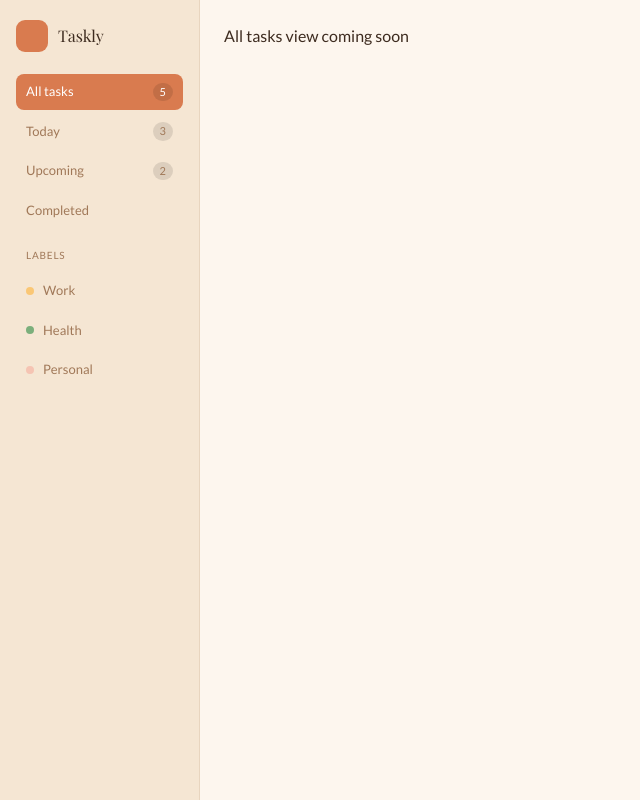
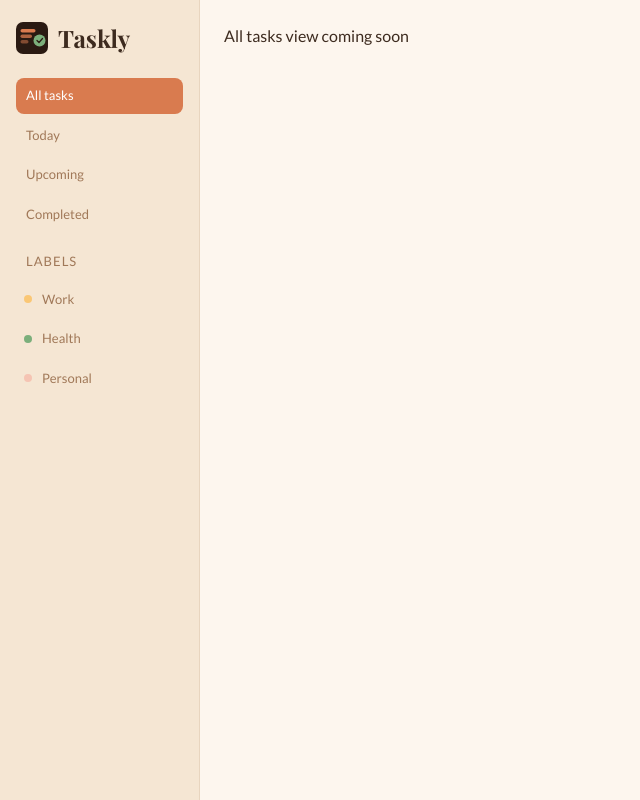
Before and after one commit to MahmudaJahan99/Taskly---Done-Feels-Good, a React (Vite) app: page / in a window 1280 px wide. Shown: the whole page, without its empty margins (0-640 px from the left). Built offline with nearby package versions, Linux system fonts and the light colour scheme; a web font is replaced by a local one.

Commit message:
sidebar styled

```diff
--- a/src/compnents/Sidebar/Sidebar.jsx
+++ b/src/compnents/Sidebar/Sidebar.jsx
@@ -1,9 +1,10 @@
-import { NavLink } from 'react-router-dom'
+import { Link, NavLink } from 'react-router-dom'
+import icon from '/taskly-favicon.svg'
 
 const navItems = [
-  { to: '/', label: 'All tasks', count: 5 },
-  { to: '/today', label: 'Today', count: 3 },
-  { to: '/upcoming', label: 'Upcoming', count: 2 },
+  { to: '/', label: 'All tasks', count: 0 },
+  { to: '/today', label: 'Today', count: 0 },
+  { to: '/upcoming', label: 'Upcoming', count: 0 },
   { to: '/done', label: 'Completed' },
 ]
 
@@ -15,49 +16,39 @@ const labels = [
 
 export default function Sidebar() {
   return (
-    <aside style={{
-      width: '200px', background: 'var(--color-surface)',
-      borderRight: '0.5px solid var(--color-border)',
-      padding: '20px 16px', display: 'flex',
-      flexDirection: 'column', gap: '4px'
-    }}>
-
+    <aside className='w-50 flex flex-col gap-1'>
       {/* Logo */}
-      <div style={{ display: 'flex', alignItems: 'center', gap: '10px', marginBottom: '18px' }}>
-        <div style={{ width: 32, height: 32, background: 'var(--color-primary)', borderRadius: 9, display: 'flex', alignItems: 'center', justifyContent: 'center' }}>
-          {/* inline svg logo mark */}
+      <Link to={"/"} href='#' className='flex items-center gap-2.5 mb-4.5'>
+        <div className='w-8 h-8 flex items-center justify-center'>
+          <img src={icon} alt="Taskly Logo" />
         </div>
-        <span style={{ fontFamily: 'var(--font-display)', fontSize: 16, color: 'var(--color-text)' }}>Taskly</span>
-      </div>
+        <span className='logo'>Taskly</span>
+      </Link>
 
       {/* Nav links */}
       {navItems.map(item => (
         <NavLink
           key={item.to}
           to={item.to}
-          end={item.to === '/'}   /* 'end' prevents '/' matching all routes */
-          style={({ isActive }) => ({
-            display: 'flex', alignItems: 'center', gap: 9,
-            padding: '8px 10px', borderRadius: 8, fontSize: 13,
-            textDecoration: 'none',
-            background: isActive ? 'var(--color-primary)' : 'transparent',
-            color: isActive ? '#fff' : 'var(--color-muted)',
-          })}
+          end={item.to === '/'}
+          className={({ isActive }) =>
+            `sidebar-navlink ${isActive ? 'active' : ''}`
+          }
         >
           {item.label}
-          {item.count && (
-            <span style={{ marginLeft: 'auto', fontSize: 11, background: 'rgba(0,0,0,0.1)', borderRadius: 10, padding: '1px 7px' }}>
+          {item.count ? (
+            <span className="nav-count">
               {item.count}
             </span>
-          )}
+          ) : ""}
         </NavLink>
       ))}
 
       {/* Labels section */}
-      <p style={{ fontSize: 10, textTransform: 'uppercase', letterSpacing: '0.08em', color: 'var(--color-muted)', margin: '16px 0 6px 10px' }}>Labels</p>
+      <p className='uppercase tracking-[0.08em] mt-4 mb-1.5 ml-2.5' style={{ color: 'var(--color-muted)' }}>Labels</p>
       {labels.map(label => (
-        <button key={label.name} style={{ display: 'flex', alignItems: 'center', gap: 9, padding: '8px 10px', borderRadius: 8, fontSize: 13, background: 'none', border: 'none', cursor: 'pointer', color: 'var(--color-muted)' }}>
-          <div style={{ width: 8, height: 8, borderRadius: '50%', background: label.color }} />
+        <button key={label.name} className='flex items-center gap-2.5 p-2 rounded-lg cursor-pointer'>
+          <div className='w-2 h-2 rounded-full' style={{ background: label.color }} />
           {label.name}
         </button>
       ))}
--- a/src/index.css
+++ b/src/index.css
@@ -20,3 +20,42 @@ body {
     background: var(--color-bg);
     color: var(--color-text);
 }
+
+/* GLOBAL STYLE CLASSES */
+.logo {
+    font-size: 1.5rem;
+    font-family: var(--font-display);
+    color: var(--color-text);
+    font-weight: 700;
+}
+
+.sidebar-navlink {
+    display: flex;
+    align-items: center;
+    gap: 9px;
+    padding: 8px 10px;
+    border-radius: 8px;
+    text-decoration: none;
+    background: transparent;
+}
+
+.sidebar-navlink.active {
+    background: var(--color-primary);
+    color: #fff;
+}
+
+.nav-count {
+    margin-left: auto;
+    font-size: 11px;
+    background: rgba(0, 0, 0, 0.1);
+    border-radius: 10px;
+    padding: 1px 7px;
+}
+
+aside {
+    background-color: var(--color-surface);
+    border-right: 0.5px solid var(--color-border);
+    padding: 20px 16px;
+    font-size: 13px;
+    color: var(--color-muted);
+}
```
